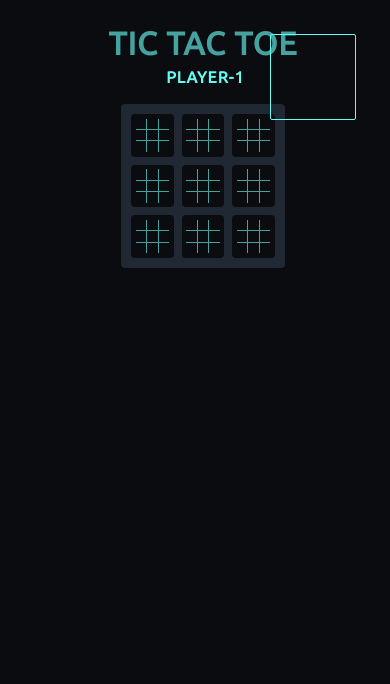
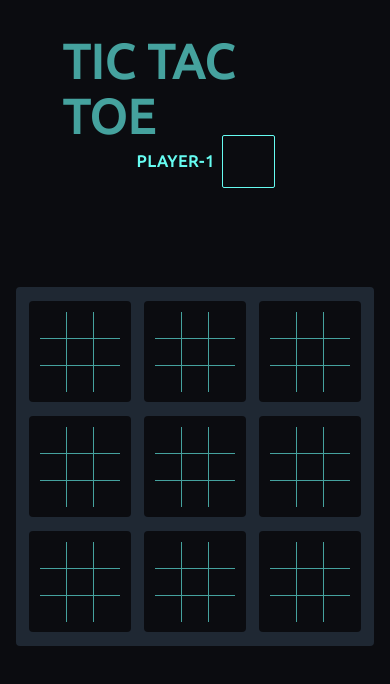
Before and after one commit to priyanshu-09/Tic-Tac-Toe, a plain HTML site: page index.html in a window 390 px wide. Drawn offline with Linux system fonts and the light colour scheme.

Commit message:
mobile site

```diff
--- /dev/null
+++ b/index.css
@@ -0,0 +1,199 @@
+@media all and (min-width: 720px){
+    .heading{
+        margin-top: 2vh;
+        font-size: 2em;
+        width: 68vw;
+        margin-bottom: 5vh;
+    }
+    .other-elem{
+        min-width: 10vw;
+        position: fixed;
+        top: 1vh;
+        right: 1vh;
+    }
+    .player{
+        font-size: 1em;
+    }
+    .player-img{
+        height: 10vh;
+        width: 10vh;
+        margin: 3vh;
+    }
+    .box{
+        width: 40vw;
+        height: 40vw;
+        padding: 1vw;
+    }
+    .small-box{
+        height: 10vw;
+        width: 10vw;
+        margin: 1vw;
+
+        padding: 0.5vw;
+    }
+    .space{
+        height: 2vw;
+        width: 2vw;
+        padding: 0.333333vw;
+    }
+}
+
+@media all and (max-width: 719px){
+    .heading{
+        margin-top: 4vh;
+        font-size: 3em;
+        width: 68vw;
+        margin-bottom: 10vh;
+    }
+    .other-elem{
+        min-width: 10vw;
+        flex-direction: column;
+        /* position: fixed;
+        top: 15vh;
+        right: 1vh; */
+    }
+    .player{
+        font-size: 1em;
+        position: fixed;
+        top: 18vh;
+        left: 35vw;
+    }
+    .player-img{
+        height: 6vh;
+        width: 6vh;
+        margin: 3vh;
+        position: fixed;
+        top: 13vh;
+        right: 23vw;
+    }
+    .box{
+        width: 90vw;
+        height: 90vw;
+        padding: 1vw;
+        margin-top: 7vh;
+    }
+    .small-box{
+        height: 25vw;
+        width: 25vw;
+        margin: 1.75vw;
+
+        padding: 0.5vw;
+    }
+    .space{
+        height: 6vw;
+        width: 6vw;
+        padding: 0.333333vw;
+    }
+}
+
+
+body{
+    overflow-x: hidden;
+    background-color: #0B0C10;
+    margin: 0;
+}
+.wrapper{
+    top: 0;
+    left: 0;
+    width: 100vw;
+    min-height: 80vh;
+    display: flex;
+    flex-direction: column;
+    align-items: center;
+    background-color: #0B0C10;
+    font-family: 'Ubuntu',sans-serif;
+    letter-spacing: 1px;
+    font-weight: bold;
+    color: #66FCF1;
+    overflow-x: hidden;
+}
+.heading{
+
+    align-items: center;
+    display: flex;
+    justify-content: center;
+    font-weight: bolder;
+
+    color: #45A29E;
+}
+.other-elem{
+    display: flex;
+    justify-content: space-evenly;
+    align-items: center;
+
+
+
+}
+.player{
+
+
+    justify-content: space-evenly;
+    align-items: center;
+    font-weight: bold;
+    display: flex;
+    /* justify-content: center; */
+
+}
+
+.player-img{
+
+
+    border: 1px #66FCF1 solid;
+    border-radius: 2px;
+
+
+}
+.box{
+
+    background-color: #1F2833;
+
+
+
+}
+.box,.small-box{
+    display: flex;
+    justify-content: center;
+    align-items: center;
+    flex-direction: column;
+    border-radius: 4px;
+}
+.big-row,.small-row{
+    display: flex;
+    justify-content: center;
+    align-items: center;
+
+}
+.small-box{
+    background-color:#0B0C10 ;
+}
+.space{
+
+    border-bottom: 1px #45A29E solid;
+    border-right: 1px #45A29E solid;
+
+}
+.small-row>.space:last-child{
+    border-right: 0px #45A29E solid;
+
+}
+.small-box>.small-row:last-child>.space{
+
+    border-bottom:  0px #45A29E solid;
+
+}
+.space:hover{
+    background-color: #1F2833;
+
+}
+.player1{
+    background-color: #66FCF1;
+}
+.player2{
+    background-color: #C5C6C7;
+}
+.number{
+    height: 100%;
+    width: 100%;
+    border-radius: 5px;
+
+}
--- a/index.html
+++ b/index.html
@@ -1,128 +1,11 @@
 <!DOCTYPE html>
 <head>
     <link href="https://fonts.googleapis.com/css?family=Bebas+Neue|Ubuntu&display=swap" rel="stylesheet">
+    <link rel="stylesheet" href="index.css">
+    <meta name="viewport" content="user-scalable=no, width=device-width, initial-scale=1.0" />
+    <meta name="apple-mobile-web-app-capable" content="yes" />
     <style>
-        body{
-            overflow-x: hidden;
-            background-color: #0B0C10;
-        }
-        .wrapper{
-            width: 100vw;
-            min-height: 80vh;
-            display: flex;
-            flex-direction: column;
-            align-items: center;
-            background-color: #0B0C10;
-            font-family: 'Ubuntu',sans-serif;
-            letter-spacing: 1px;
-            font-weight: bold;
-            color: #66FCF1;
-            overflow-x: hidden;
-        }
-        .heading{
-            margin-top: 2vh;
-            align-items: center;
-            display: flex;
-            justify-content: center;
-            font-weight: bolder;
-            font-size: 2em;
-            width: 68vw;
-            margin-bottom: 5vh;
-            color: #45A29E;
-        }
-        .other-elem{
-            display: flex;
-            justify-content: space-evenly;
-            align-items: center;
 
-            min-width: 10vw;
-            position: fixed;
-            top: 1vh;
-            right: 1vh;
-
-        }
-        .player{
-            font-size: 1em;
-            display: flex;
-            justify-content: space-evenly;
-            align-items: center;
-            font-weight: bold;
-            display: flex;
-            /* justify-content: center; */
-
-        }
-
-        .player-img{
-            height: 10vh;
-            width: 10vh;
-
-            border: 1px #66FCF1 solid;
-            border-radius: 2px;
-            margin: 3vh;
-
-        }
-        .box{
-            width: 40vw;
-            height: 40vw;
-            padding: 1vw;
-            background-color: #1F2833;
-
-
-
-        }
-        .box,.small-box{
-            display: flex;
-            justify-content: center;
-            align-items: center;
-            flex-direction: column;
-            border-radius: 4px;
-        }
-        .big-row,.small-row{
-            display: flex;
-            justify-content: center;
-            align-items: center;
-
-        }
-        .small-box{
-            height: 10vw;
-            width: 10vw;
-            margin: 1vw;
-            background-color:#0B0C10 ;
-            padding: 0.5vw;
-        }
-        .space{
-            height: 2vw;
-            width: 2vw;
-            padding: 0.333333vw;
-            border-bottom: 1px #45A29E solid;
-            border-right: 1px #45A29E solid;
-
-        }
-        .small-row>.space:last-child{
-            border-right: 0px #45A29E solid;
-
-        }
-        .small-box>.small-row:last-child>.space{
-
-            border-bottom:  0px #45A29E solid;
-
-        }
-        .space:hover{
-            background-color: #1F2833;
-
-        }
-        .player1{
-            background-color: #66FCF1;
-        }
-        .player2{
-            background-color: #C5C6C7;
-        }
-        .number{
-            height: 100%;
-            width: 100%;
-            border-radius: 5px;
-
-        }
     </style>
 </head>
 <body>
```
